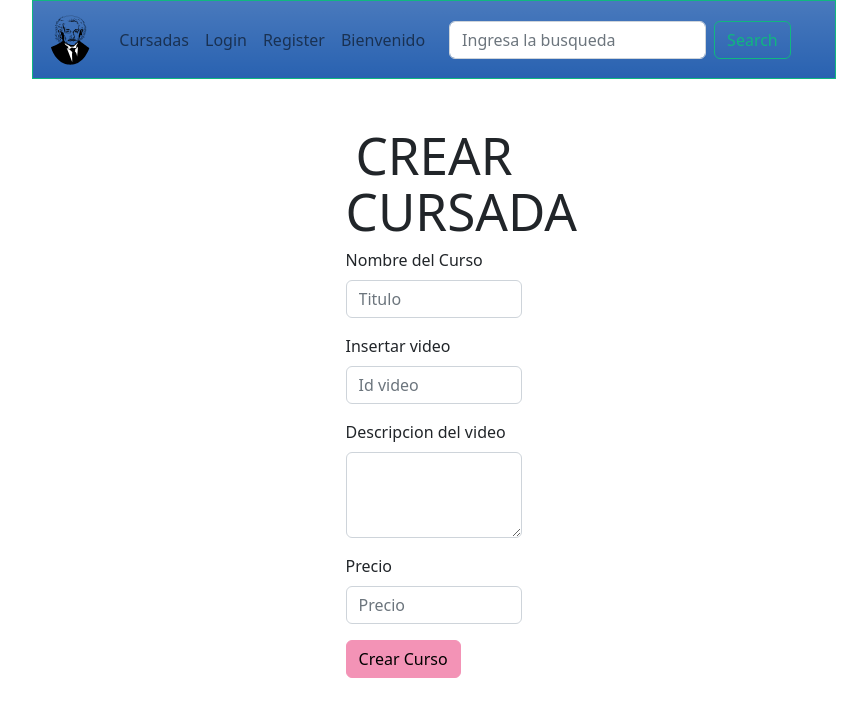
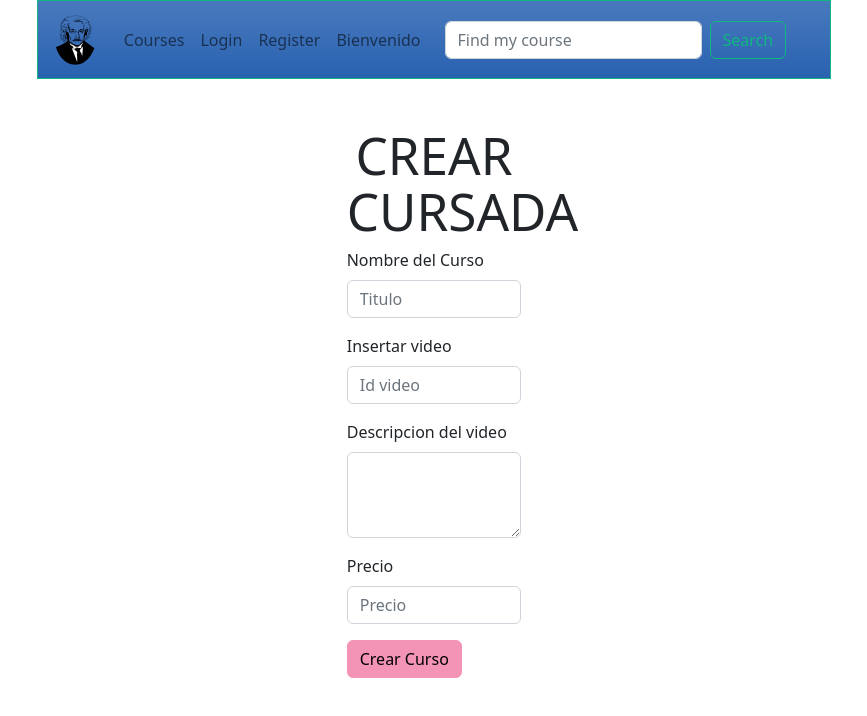
Before and after one commit to fekyland/Front_end_Proyect-Educar, a React (Vite) app: page /cursadas/registercursada in a window 1280 px wide. Shown: the top 716 px of the page, without its empty margins (206-1073 px from the left). Built offline with nearby package versions, Linux system fonts and the light colour scheme.

Commit message:
feat:english navbar

```diff
--- a/src/components/Navbar/Navbar.jsx
+++ b/src/components/Navbar/Navbar.jsx
@@ -76,7 +76,7 @@ export default function Navbar() {
             <ul className="navbar-nav me-auto mb-2 mb-lg-0">
               <li className="nav-item">
                 <NavLink to="/cursadas" className={setNavLinkClassName} end>
-                  Cursadas
+                  Courses
                 </NavLink>
               </li>
 
@@ -98,7 +98,7 @@ export default function Navbar() {
                 {status && (
 
                   <NavLink to="/cursadas/registercursada" className={setNavLinkClassName} end>
-                  Crea tu Aula
+                  Make your Classroom
                 </NavLink>
                 ) }
               </li>
@@ -127,7 +127,7 @@ export default function Navbar() {
               <input
                 className="form-control me-2"
                 type="text"
-                placeholder="Ingresa la busqueda"
+                placeholder="Find my course"
                 value={title}
                 aria-label="Search"
                 onChange={(e) => setTitle(e.target.value)}
--- a/src/components/RegisterCursada/RegisterCursada.jsx
+++ b/src/components/RegisterCursada/RegisterCursada.jsx
@@ -11,6 +11,7 @@ const userName = 'userName';
 const localMail = localStorage.getItem(userMail)
 console.log(userMail)
 const localName = localStorage.getItem(userName)
+console.log(userName)
 export default function RegisterCursada() {
 
   const initialValues = {
@@ -51,7 +52,7 @@ export default function RegisterCursada() {
     try {
       const res = await CursadaService.register(contenido)
       console.log(res.data)
-      navigate('/cursadas')
+      navigate('/users/userpanel')
     } catch (error) {
       console.log(error)
     }
--- a/src/components/RegisterUser/RegisterUser.jsx
+++ b/src/components/RegisterUser/RegisterUser.jsx
@@ -42,7 +42,7 @@ export default function RegisterUser() {
       const res = await AuthService.register(credentials)
       console.log(res.data)
       TokenStorageService.getToken(res.data.token)
-      navigate('/userpanel')
+      navigate('/users/login')
     } catch (error) {
       console.log(error)
     }
--- a/src/components/UpdateCursadas/UpdateCursadas.jsx
+++ b/src/components/UpdateCursadas/UpdateCursadas.jsx
@@ -78,7 +78,7 @@ export default function UpdateCursadas() {
         console.log("entre a actualizar")
       const res = await CursadaService.updateData(contenido)
       console.log(res.data)
-      navigate('/cursadas')
+      navigate('/users/userpanel')
     } catch (error) {
       console.log(error)
     }
```
